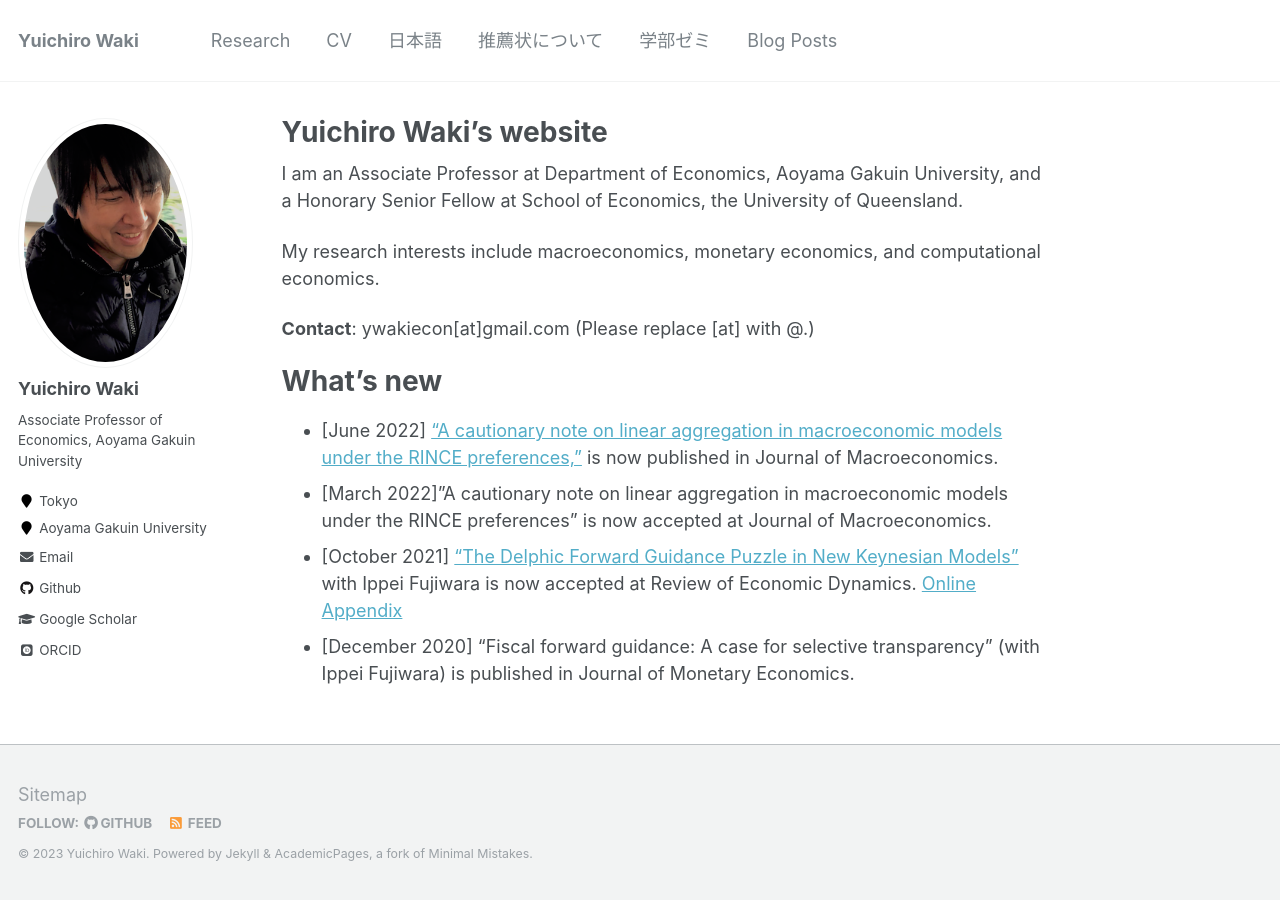
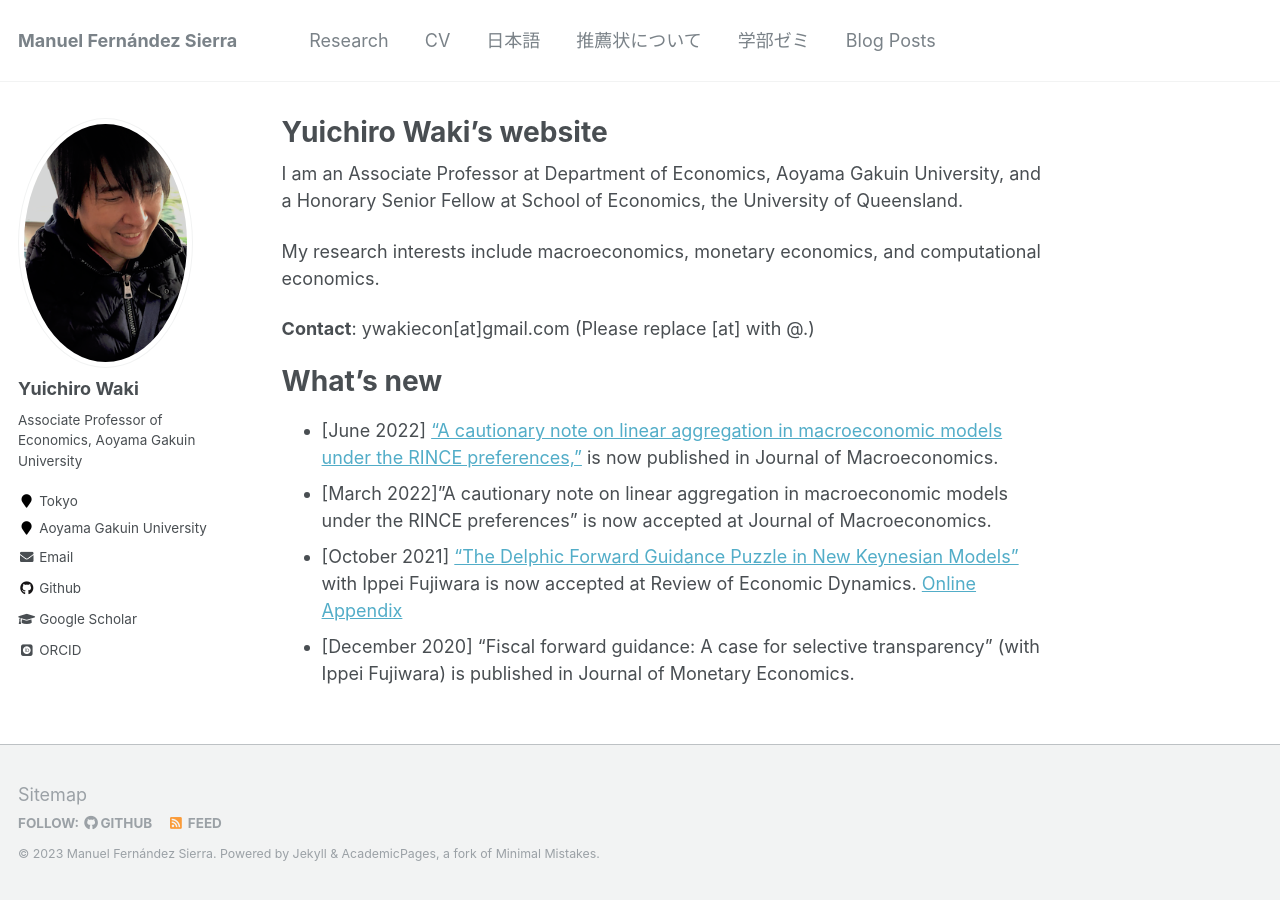
Before and after one commit to man-fern/man-fern.github.io, a Jekyll site: the page built from _pages/about.md, in a window 1280 px wide. Built offline with Jekyll 4.4.1, drawn with Linux system fonts in a browser that asks for light colours; some web fonts are replaced.

Commit message:
Update _config.yml

```diff
--- a/_config.yml
+++ b/_config.yml
@@ -7,9 +7,9 @@
 
 # Site Settings
 locale                   : "en-US"
-title                    : "Yuichiro Waki"
+title                    : "Manuel Fernández Sierra"
 title_separator          : "-"
-name                     : &name "Yuichiro Waki"
+name                     : &name "Manuel Fernández Sierra"
 description              : &description "Associate Professor of Economics, Aoyama Gakuin University"
 url                      : https://ywaki-econ.github.io # the base hostname & protocol for your site e.g. "https://mmistakes.github.io"
 baseurl                  : "" # the subpath of your site, e.g. "/blog"
```
